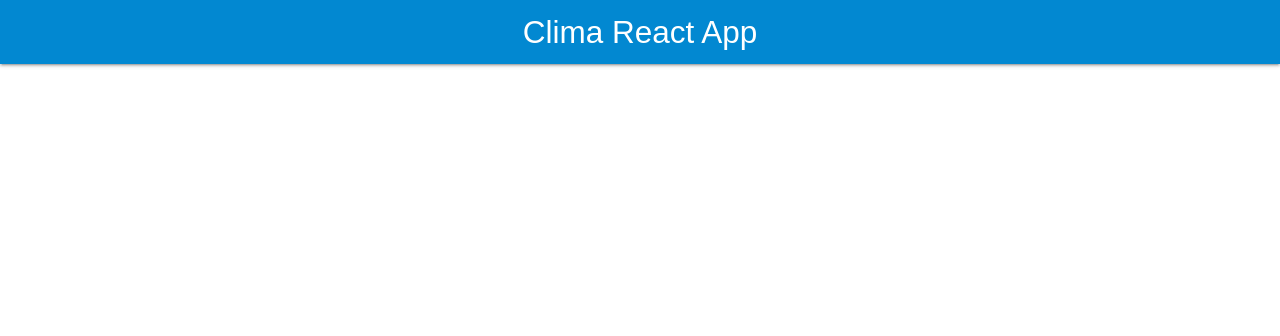
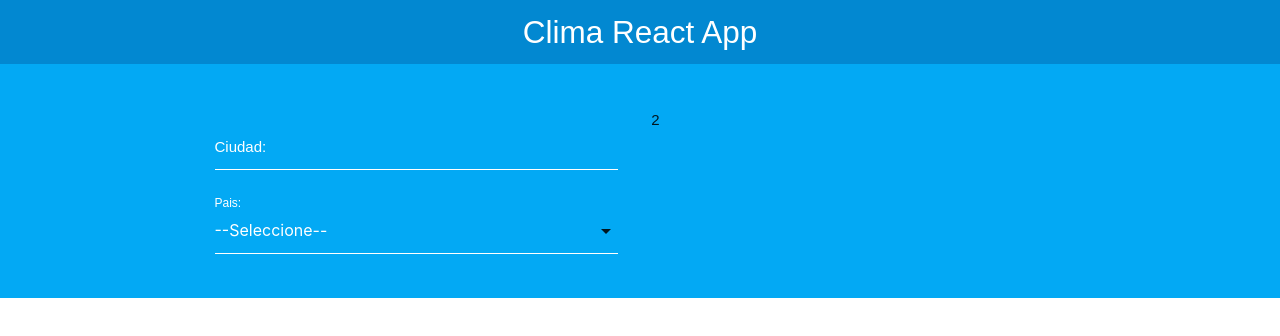
Before and after one commit to Kevinalvardo777/Clima, a React (Create React App) app: page / in a window 1280 px wide. Shown: the top 336 px of the page. Built offline with nearby package versions, Linux system fonts and the light colour scheme.

Commit message:
creando un formulario

```diff
--- a/src/App.js
+++ b/src/App.js
@@ -1,5 +1,6 @@
 import React, {Fragment} from 'react';
 import Header from './componentes/Header'
+import Formulario from './componentes/Formulario'
 
 function App() {
   return (
@@ -7,6 +8,18 @@
         <Header
           titulo= 'Clima React App'
         />
+        <div className="contenedor-form">
+            <div className="container">
+              <div className="row">
+                <div className="col m6 s12">
+                    <Formulario />
+                </div>
+                <div className="col m6 s12">
+                    2
+                </div>
+              </div>
+            </div>
+        </div>
     </Fragment>
   );
 }
--- /dev/null
+++ b/src/componentes/Formulario.js
@@ -0,0 +1,29 @@
+import React from 'react';
+
+const Formulario = () => {
+    return (
+        <form>
+            <div className="input-field col s12">
+                <input
+                    type="text"
+                    name="ciudad"
+                    id="ciudad"
+                />
+                <label htmlFor="ciudad">Ciudad: </label>
+            </div>
+
+            <div className="input-field col s12">
+                <select
+                    name="pais"
+                    id="pais">
+                        <option value="">--Seleccione--</option>
+                 </select>
+
+
+                <label htmlFor="ciudad">Pais: </label>
+            </div>
+        </form>
+     );
+}
+
+export default Formulario;
```
